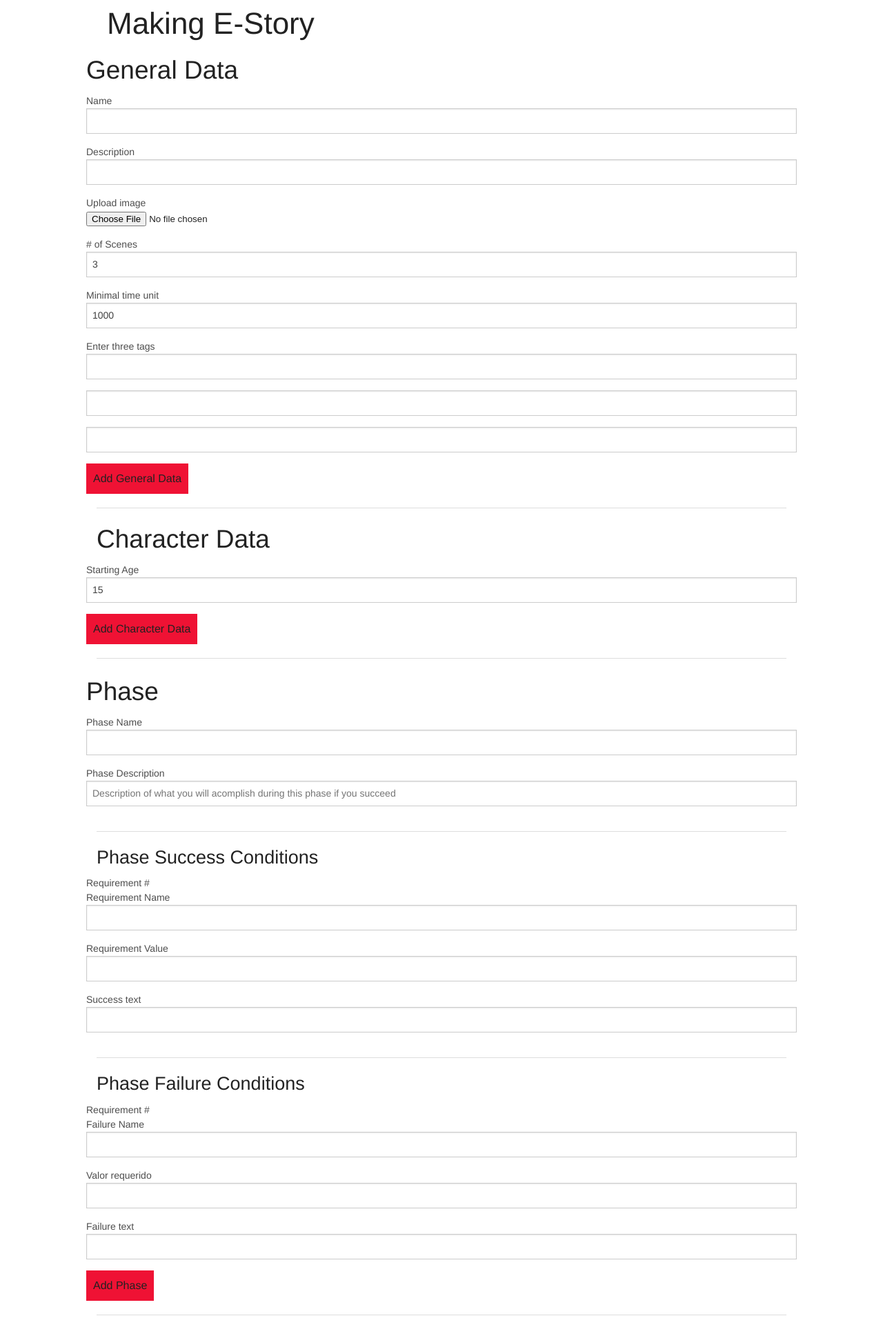
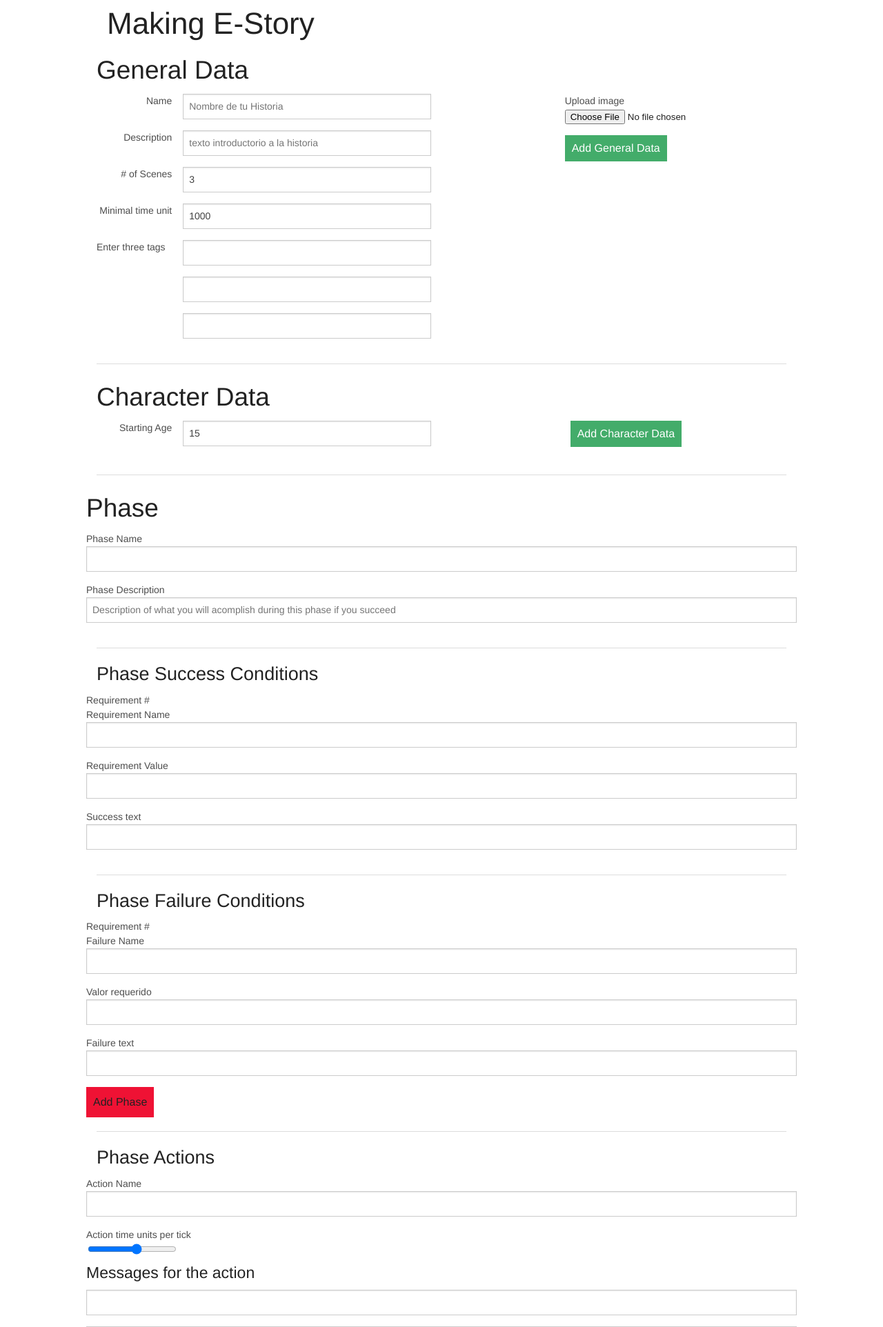
Before and after one commit to AthelasPeru/making-e-story, a Flask app: page /create in a window 1280 px wide. Shown: the top 1924 px of the page at 69% size. Run offline with Flask 2, Linux system fonts and the light colour scheme; some libraries are stand-ins or nearby versions.

Commit message:
css work

```diff
--- a/app/templates/includes/character.html
+++ b/app/templates/includes/character.html
@@ -1,11 +1,22 @@
-<h2>Character Data</h2>
 <div class="row">
-	<label for="char_age">Starting Age</label>
-</div>
-<div class="row">
-	<input type="number" value="15" id="char_age", name="char_age">
+  <div class="small-12 columns"><h2>Character Data</h2></div>
 </div>
 
 <div class="row">
-	<div class="form-button" id="addCharacterData">Add Character Data</div>
+ <div class="small-6 columns">
+
+    <div class="row">
+      <div class="small-3 columns">
+        <label for="char_age right-label" class="right">Starting Age</label>
+      </div>
+
+      <div class="small-9 columns">
+        <input type="number" value="15" id="char_age right-label" name="char_age" >
+      </div>
+    </div>
+  </div>
+
+  <div class="small-4 columns">
+    <a href="#" class="button success form-button" id="addCharacterData">Add Character Data</a>
+  </div>
 </div>
--- a/app/templates/includes/general.html
+++ b/app/templates/includes/general.html
@@ -1,19 +1,70 @@
 <!-- General Info -->
 <div class="row">
-		<h2>General Data</h2>
+    <div class="small-12 columns"><h2>General Data</h2></div>
 </div>
+
 <div class="row">
-		<label for="name">Name</label>
+
+    <div class="small-6 columns">
+
+        <div class="row">
+		    <div class="small-3 columns">
+		      <label for="name right-label" class="right">Name</label>
 		    </div>
+		    <div class="small-9 columns">
+		      <input type="text" id="name right-label" name="name" placeholder="Nombre de tu Historia">
+		    </div>
+
+        </div>
+
     	<div class="row">
-		<input id="name" type="text" name="name">
+		    <div class="small-3 columns">
+		      <label for=" description right-label" class="right">Description</label>
 		    </div>
+
+		    <div class="small-9 columns">
+		      <input type="text" id="description right-label" name="description" placeholder="texto introductorio a la historia">
+		    </div>
+
+   		</div>
+
 		<div class="row">
-		<label for="description">Description</label>
+		    <div class="small-3 columns">
+		      <label for=" n_scenes right-label" class="right"># of Scenes</label>
 		    </div>
+
+		    <div class="small-9 columns">
+		      <input type="number" id="n_scenes right-label" name="n_scenes" value="3" >
+		    </div>
+
+		</div>
+
 		<div class="row">
-		<input type="text" id="description" name="description">
+		    <div class="small-3 columns">
+		      <label for=" time_unit right-label" class="right">Minimal time unit</label>
 		    </div>
+
+		    <div class="small-9 columns">
+		      <input type="number" id="time_unit right-label" name="time_unit" value="1000" >
+		    </div>
+
+		</div>
+
+		<div class="row">
+		    <div class="small-3 columns ">
+		      <label for="tags">Enter three tags</label>
+		    </div>
+
+		    <div class="small-9 columns">
+		      <input type="text" class="tag" id="tag-1">
+		      <input type="text" class="tag" id="tag-2">
+		      <input type="text" class="tag" id="tag-3">
+		    </div>
+		</div>
+
+	</div>
+
+	<div class="small-4 columns">
 		<div class="row">
 		    <label for="upload_img">Upload image</label>
 		  </div>
@@ -21,27 +72,9 @@
 		    <input type="file" id="upload_img" name="upload_img">
 		  </div>
 		  <div class="row">
-		<label for="n_scenes"># of Scenes</label>
-	</div>
-	<div class="row">
-		<input id="n_scenes" name="n_scenes" type="number" value="3">
-	</div>
-	<div class="row">
-		<label for="time_unit">Minimal time unit</label>
-	</div>
-	<div class="row">
-		<input type="number" id="time_unit" value="1000" name="time_unit">
-	</div>
-	<div class="row">
-		<label for="tags">Enter three tags</label>
-	</div>
-	<div class="row">
-		<input type="text" class="tag" id="tag-1">
-		<input type="text" class="tag" id="tag-2">
-		<input type="text" class="tag" id="tag-3">
+		    <a href="#" class="button success form-button" id="addGeneralData">Add General Data</a>
 		</div>
 
+	</div>
 
-<div class="row">
-	<div class="form-button" id="addGeneralData">Add General Data</div>
 </div>
```
Also changed, not shown: 1 other file. Lines whose indentation alone changed are shown as unchanged.
